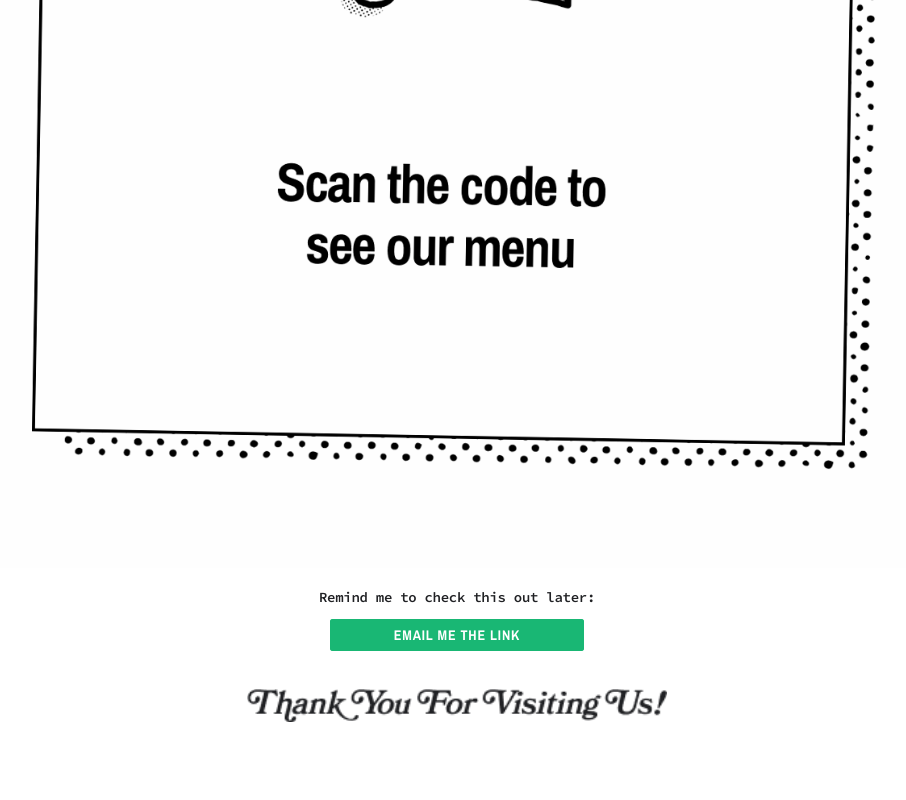
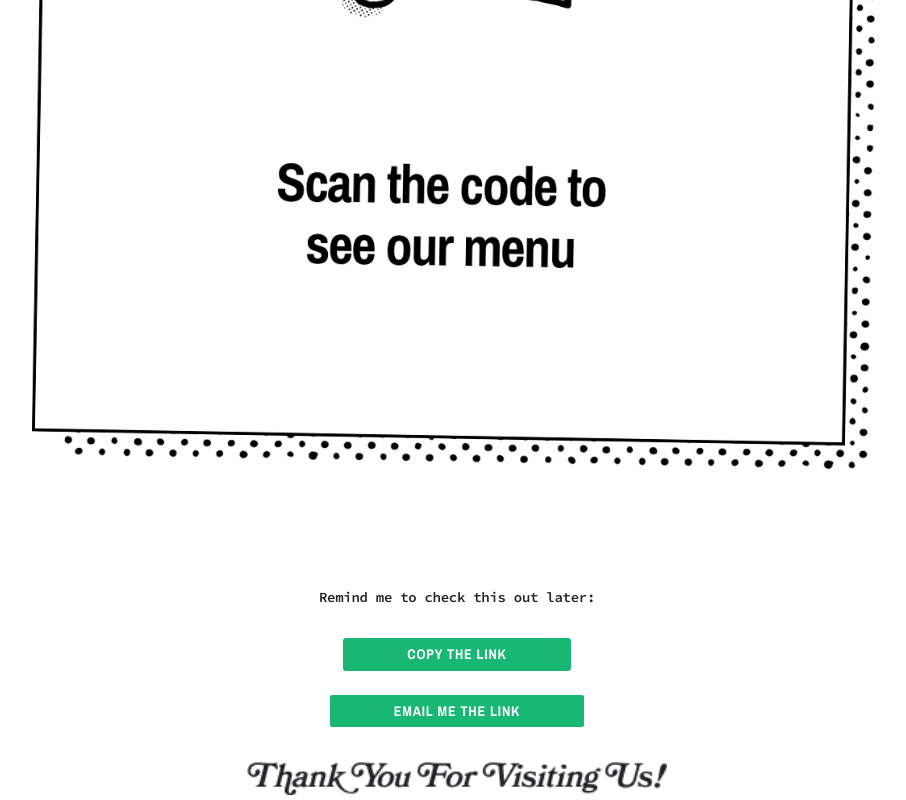
Before and after one commit to mayaman/scannable-signs, a Vue app: page /welcome in a window 1280 px wide. Shown: the part 1073-1873 px from the top of the page, without its empty margins (183-1089 px from the left). Before the commit the page ends 1800 px from the top, so only its background shows below. Built offline with nearby package versions, Linux system fonts and the light colour scheme.

Commit message:
added copy link function

```diff
--- a/src/App.vue
+++ b/src/App.vue
@@ -91,6 +91,10 @@
   z-index: 999;
   width: 100%;
   height: 100%;
+}
+
+.hidden {
+  visibility: hidden;
 }
 
 .visuallyhidden {
--- a/src/views/Welcome.vue
+++ b/src/views/Welcome.vue
@@ -40,6 +40,16 @@
       Remind me to check this out later:
       <br />
       <br />
+      <button
+        id="copy-button"
+        class="green no-underline green-button reminder"
+        target="_blank"
+        @click="copyLink"
+      >
+        COPY THE LINK
+      </button>
+      <br />
+      <br />
       <a
         class="green no-underline green-button reminder"
         target="_blank"
@@ -51,8 +61,9 @@
         href="sms://Myself?body=Head%20to%20the%20link%20ScannableSigns.com%20on%20a%20laptop%20(or%20any%20desktop%20computer)%20to%20make%20your%20own%20QR-code%20powered%20sign%20%3A-)"
       >Text</a> -->
     </div>
-    <br />
-    <br />
+    <textarea id="scannable-link" class="hidden">
+https://scannablesigns.com/</textarea
+    >
     <div class="ty-note">
       <img class="ty" :src="require(`@/assets/icons/ty.png`)" />
     </div>
@@ -112,6 +123,23 @@
       newSmiley.classList.remove("visuallyhidden");
       document.getElementById("mobile-container").appendChild(newSmiley);
     },
+    copyLink() {
+      let copyTextarea = document.getElementById("scannable-link");
+      console.log(copyTextarea.innerHTML);
+      copyTextarea.focus();
+      copyTextarea.select();
+      document.execCommand("copy");
+
+      try {
+        var successful = document.execCommand("copy");
+        var msg = successful ? "successful" : "unsuccessful";
+        console.log("Copying text command was " + msg);
+
+        document.getElementById("copy-button").innerText = "COPIED!";
+      } catch (err) {
+        console.log("Oops, unable to copy");
+      }
+    },
   },
 };
 </script>
```
